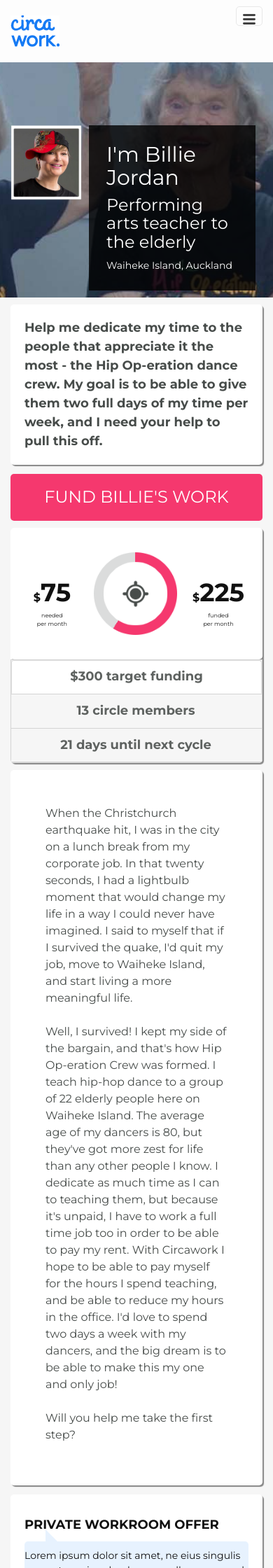
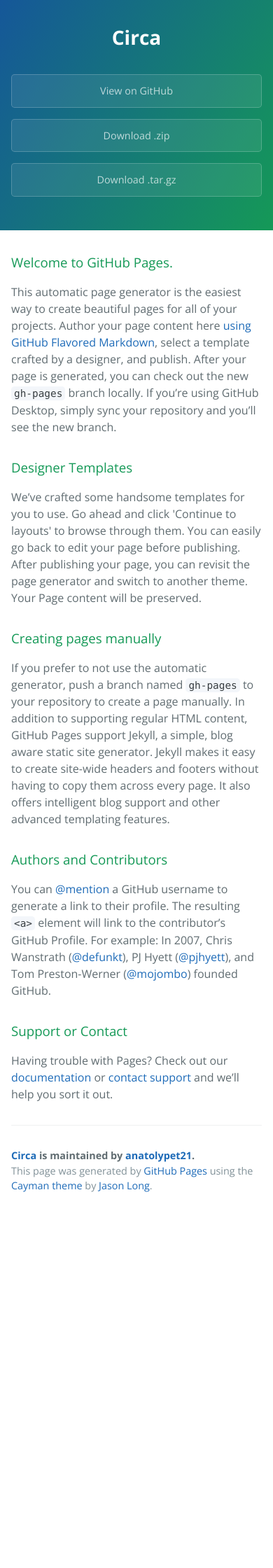
Before and after one commit to anatolypet21/circa, a Jekyll site: the page index.html, which Jekyll copies as it is, in a window 390 px wide. Shown: the top 2240 px of the page at 70% size. Built offline with Jekyll 4.4.1, drawn with Linux system fonts in a browser that asks for light colours; nearby versions of some CDN libraries; after the commit the page ends 1737 px from its top, so only the background shows below that; some of the changed text lies outside the part shown.

Commit message:
Create gh-pages branch via GitHub

```diff
--- a/index.html
+++ b/index.html
@@ -1,31 +1,57 @@
----
-layout: default
+<!DOCTYPE html>
+<html lang="en-us">
+  <head>
+    <meta charset="UTF-8">
+    <title>Circa by anatolypet21</title>
+    <meta name="viewport" content="width=device-width, initial-scale=1">
+    <link rel="stylesheet" type="text/css" href="stylesheets/normalize.css" media="screen">
+    <link href='https://fonts.googleapis.com/css?family=Open+Sans:400,700' rel='stylesheet' type='text/css'>
+    <link rel="stylesheet" type="text/css" href="stylesheets/stylesheet.css" media="screen">
+    <link rel="stylesheet" type="text/css" href="stylesheets/github-light.css" media="screen">
+  </head>
+  <body>
+    <section class="page-header">
+      <h1 class="project-name">Circa</h1>
+      <h2 class="project-tagline"></h2>
+      <a href="https://github.com/anatolypet21/circa" class="btn">View on GitHub</a>
+      <a href="https://github.com/anatolypet21/circa/zipball/master" class="btn">Download .zip</a>
+      <a href="https://github.com/anatolypet21/circa/tarball/master" class="btn">Download .tar.gz</a>
+    </section>
 
-overview:
-      - title: Help me dedicate my time to the people that appreciate it the most - the Hip Op-eration dance crew.  My goal is to be able to give them two full days of my time per week, and I need your help to pull this off.
-        content: When the Christchurch earthquake hit, I was in the city on a lunch break from my corporate job. In that twenty seconds, I had a lightbulb moment that would change my life in a way I could never have imagined. I said to myself that if I survived the quake, I'd quit my job, move to Waiheke Island, and start living a more meaningful life.<br/><br/>Well, I survived! I kept my side of the bargain, and that's how Hip Op-eration Crew was formed. I teach hip-hop dance to a group of 22 elderly people here on Waiheke Island. The average age of my dancers is 80, but they've got more zest for life than any other people I know. I dedicate as much time as I can to teaching them, but because it's unpaid, I have to work a full time job too in order to be able to pay my rent. With Circawork I hope to be able to pay myself for the hours I spend teaching, and be able to reduce my hours in the office. I'd love to spend two days a week with my dancers, and the big dream is to be able to make this my one and only job!<br/><br/>Will you help me take the first step?
----
+    <section class="main-content">
+      <h3>
+<a id="welcome-to-github-pages" class="anchor" href="#welcome-to-github-pages" aria-hidden="true"><span aria-hidden="true" class="octicon octicon-link"></span></a>Welcome to GitHub Pages.</h3>
 
-<section id="profile">
-  <div class="page">
+<p>This automatic page generator is the easiest way to create beautiful pages for all of your projects. Author your page content here <a href="https://guides.github.com/features/mastering-markdown/">using GitHub Flavored Markdown</a>, select a template crafted by a designer, and publish. After your page is generated, you can check out the new <code>gh-pages</code> branch locally. If you’re using GitHub Desktop, simply sync your repository and you’ll see the new branch.</p>
 
-    <div class="container overview">
-      <div class="col-sm-8 wow fadeInDown overviewcontent">
-        {% include overview.html %}
-      </div>
-      <div class="col-sm-4 wow fadeInDown desktop">
-        {% include side.html %}
-      </div>
-    </div>
+<h3>
+<a id="designer-templates" class="anchor" href="#designer-templates" aria-hidden="true"><span aria-hidden="true" class="octicon octicon-link"></span></a>Designer Templates</h3>
 
-    <div class="left-accordian">
-      <div class="parrent pull">
-        <ul class="nav nav-tabs nav-stacked">
-            <li class="active"><a href="#page1" data-toggle="tab" class="analistic-01">Overview</a></li>
-            <li class=""><a href="#page2" data-toggle="tab" class="analistic-02">circle members</a></li>
-            <li class=""><a href="#page3" data-toggle="tab" class="tehnical">updates</a></li>
-        </ul>
-     </div>
-    </div>
-  </div>
- </section>
+<p>We’ve crafted some handsome templates for you to use. Go ahead and click 'Continue to layouts' to browse through them. You can easily go back to edit your page before publishing. After publishing your page, you can revisit the page generator and switch to another theme. Your Page content will be preserved.</p>
+
+<h3>
+<a id="creating-pages-manually" class="anchor" href="#creating-pages-manually" aria-hidden="true"><span aria-hidden="true" class="octicon octicon-link"></span></a>Creating pages manually</h3>
+
+<p>If you prefer to not use the automatic generator, push a branch named <code>gh-pages</code> to your repository to create a page manually. In addition to supporting regular HTML content, GitHub Pages support Jekyll, a simple, blog aware static site generator. Jekyll makes it easy to create site-wide headers and footers without having to copy them across every page. It also offers intelligent blog support and other advanced templating features.</p>
+
+<h3>
+<a id="authors-and-contributors" class="anchor" href="#authors-and-contributors" aria-hidden="true"><span aria-hidden="true" class="octicon octicon-link"></span></a>Authors and Contributors</h3>
+
+<p>You can <a href="https://help.github.com/articles/basic-writing-and-formatting-syntax/#mentioning-users-and-teams" class="user-mention">@mention</a> a GitHub username to generate a link to their profile. The resulting <code>&lt;a&gt;</code> element will link to the contributor’s GitHub Profile. For example: In 2007, Chris Wanstrath (<a href="https://github.com/defunkt" class="user-mention">@defunkt</a>), PJ Hyett (<a href="https://github.com/pjhyett" class="user-mention">@pjhyett</a>), and Tom Preston-Werner (<a href="https://github.com/mojombo" class="user-mention">@mojombo</a>) founded GitHub.</p>
+
+<h3>
+<a id="support-or-contact" class="anchor" href="#support-or-contact" aria-hidden="true"><span aria-hidden="true" class="octicon octicon-link"></span></a>Support or Contact</h3>
+
+<p>Having trouble with Pages? Check out our <a href="https://help.github.com/pages">documentation</a> or <a href="https://github.com/contact">contact support</a> and we’ll help you sort it out.</p>
+
+      <footer class="site-footer">
+        <span class="site-footer-owner"><a href="https://github.com/anatolypet21/circa">Circa</a> is maintained by <a href="https://github.com/anatolypet21">anatolypet21</a>.</span>
+
+        <span class="site-footer-credits">This page was generated by <a href="https://pages.github.com">GitHub Pages</a> using the <a href="https://github.com/jasonlong/cayman-theme">Cayman theme</a> by <a href="https://twitter.com/jasonlong">Jason Long</a>.</span>
+      </footer>
+
+    </section>
+
+
+  </body>
+</html>
--- /dev/null
+++ b/stylesheets/github-light.css
@@ -0,0 +1,115 @@
+/*
+   Copyright 2014 GitHub Inc.
+
+   Licensed under the Apache License, Version 2.0 (the "License");
+   you may not use this file except in compliance with the License.
+   You may obtain a copy of the License at
+
+       http://www.apache.org/licenses/LICENSE-2.0
+
+   Unless required by applicable law or agreed to in writing, software
+   distributed under the License is distributed on an "AS IS" BASIS,
+   WITHOUT WARRANTIES OR CONDITIONS OF ANY KIND, either express or implied.
+   See the License for the specific language governing permissions and
+   limitations under the License.
+
+*/
+
+.pl-c /* comment */ {
+  color: #969896;
+}
+
+.pl-c1      /* constant, markup.raw, meta.diff.header, meta.module-reference, meta.property-name, support, support.constant, support.variable, variable.other.constant */,
+.pl-s .pl-v /* string variable */ {
+  color: #0086b3;
+}
+
+.pl-e  /* entity */,
+.pl-en /* entity.name */ {
+  color: #795da3;
+}
+
+.pl-s .pl-s1 /* string source */,
+.pl-smi      /* storage.modifier.import, storage.modifier.package, storage.type.java, variable.other, variable.parameter.function */ {
+  color: #333;
+}
+
+.pl-ent /* entity.name.tag */ {
+  color: #63a35c;
+}
+
+.pl-k /* keyword, storage, storage.type */ {
+  color: #a71d5d;
+}
+
+.pl-pds              /* punctuation.definition.string, string.regexp.character-class */,
+.pl-s                /* string */,
+.pl-s .pl-pse .pl-s1 /* string punctuation.section.embedded source */,
+.pl-sr               /* string.regexp */,
+.pl-sr .pl-cce       /* string.regexp constant.character.escape */,
+.pl-sr .pl-sra       /* string.regexp string.regexp.arbitrary-repitition */,
+.pl-sr .pl-sre       /* string.regexp source.ruby.embedded */ {
+  color: #183691;
+}
+
+.pl-v /* variable */ {
+  color: #ed6a43;
+}
+
+.pl-id /* invalid.deprecated */ {
+  color: #b52a1d;
+}
+
+.pl-ii /* invalid.illegal */ {
+  background-color: #b52a1d;
+  color: #f8f8f8;
+}
+
+.pl-sr .pl-cce /* string.regexp constant.character.escape */ {
+  color: #63a35c;
+  font-weight: bold;
+}
+
+.pl-ml /* markup.list */ {
+  color: #693a17;
+}
+
+.pl-mh        /* markup.heading */,
+.pl-mh .pl-en /* markup.heading entity.name */,
+.pl-ms        /* meta.separator */ {
+  color: #1d3e81;
+  font-weight: bold;
+}
+
+.pl-mq /* markup.quote */ {
+  color: #008080;
+}
+
+.pl-mi /* markup.italic */ {
+  color: #333;
+  font-style: italic;
+}
+
+.pl-mb /* markup.bold */ {
+  color: #333;
+  font-weight: bold;
+}
+
+.pl-md /* markup.deleted, meta.diff.header.from-file */ {
+  background-color: #ffecec;
+  color: #bd2c00;
+}
+
+.pl-mi1 /* markup.inserted, meta.diff.header.to-file */ {
+  background-color: #eaffea;
+  color: #55a532;
+}
+
+.pl-mdr /* meta.diff.range */ {
+  color: #795da3;
+  font-weight: bold;
+}
+
+.pl-mo /* meta.output */ {
+  color: #1d3e81;
+}
--- /dev/null
+++ b/stylesheets/stylesheet.css
@@ -0,0 +1,245 @@
+* {
+  box-sizing: border-box; }
+
+body {
+  padding: 0;
+  margin: 0;
+  font-family: "Open Sans", "Helvetica Neue", Helvetica, Arial, sans-serif;
+  font-size: 16px;
+  line-height: 1.5;
+  color: #606c71; }
+
+a {
+  color: #1e6bb8;
+  text-decoration: none; }
+  a:hover {
+    text-decoration: underline; }
+
+.btn {
+  display: inline-block;
+  margin-bottom: 1rem;
+  color: rgba(255, 255, 255, 0.7);
+  background-color: rgba(255, 255, 255, 0.08);
+  border-color: rgba(255, 255, 255, 0.2);
+  border-style: solid;
+  border-width: 1px;
+  border-radius: 0.3rem;
+  transition: color 0.2s, background-color 0.2s, border-color 0.2s; }
+  .btn + .btn {
+    margin-left: 1rem; }
+
+.btn:hover {
+  color: rgba(255, 255, 255, 0.8);
+  text-decoration: none;
+  background-color: rgba(255, 255, 255, 0.2);
+  border-color: rgba(255, 255, 255, 0.3); }
+
+@media screen and (min-width: 64em) {
+  .btn {
+    padding: 0.75rem 1rem; } }
+
+@media screen and (min-width: 42em) and (max-width: 64em) {
+  .btn {
+    padding: 0.6rem 0.9rem;
+    font-size: 0.9rem; } }
+
+@media screen and (max-width: 42em) {
+  .btn {
+    display: block;
+    width: 100%;
+    padding: 0.75rem;
+    font-size: 0.9rem; }
+    .btn + .btn {
+      margin-top: 1rem;
+      margin-left: 0; } }
+
+.page-header {
+  color: #fff;
+  text-align: center;
+  background-color: #159957;
+  background-image: linear-gradient(120deg, #155799, #159957); }
+
+@media screen and (min-width: 64em) {
+  .page-header {
+    padding: 5rem 6rem; } }
+
+@media screen and (min-width: 42em) and (max-width: 64em) {
+  .page-header {
+    padding: 3rem 4rem; } }
+
+@media screen and (max-width: 42em) {
+  .page-header {
+    padding: 2rem 1rem; } }
+
+.project-name {
+  margin-top: 0;
+  margin-bottom: 0.1rem; }
+
+@media screen and (min-width: 64em) {
+  .project-name {
+    font-size: 3.25rem; } }
+
+@media screen and (min-width: 42em) and (max-width: 64em) {
+  .project-name {
+    font-size: 2.25rem; } }
+
+@media screen and (max-width: 42em) {
+  .project-name {
+    font-size: 1.75rem; } }
+
+.project-tagline {
+  margin-bottom: 2rem;
+  font-weight: normal;
+  opacity: 0.7; }
+
+@media screen and (min-width: 64em) {
+  .project-tagline {
+    font-size: 1.25rem; } }
+
+@media screen and (min-width: 42em) and (max-width: 64em) {
+  .project-tagline {
+    font-size: 1.15rem; } }
+
+@media screen and (max-width: 42em) {
+  .project-tagline {
+    font-size: 1rem; } }
+
+.main-content :first-child {
+  margin-top: 0; }
+.main-content img {
+  max-width: 100%; }
+.main-content h1, .main-content h2, .main-content h3, .main-content h4, .main-content h5, .main-content h6 {
+  margin-top: 2rem;
+  margin-bottom: 1rem;
+  font-weight: normal;
+  color: #159957; }
+.main-content p {
+  margin-bottom: 1em; }
+.main-content code {
+  padding: 2px 4px;
+  font-family: Consolas, "Liberation Mono", Menlo, Courier, monospace;
+  font-size: 0.9rem;
+  color: #383e41;
+  background-color: #f3f6fa;
+  border-radius: 0.3rem; }
+.main-content pre {
+  padding: 0.8rem;
+  margin-top: 0;
+  margin-bottom: 1rem;
+  font: 1rem Consolas, "Liberation Mono", Menlo, Courier, monospace;
+  color: #567482;
+  word-wrap: normal;
+  background-color: #f3f6fa;
+  border: solid 1px #dce6f0;
+  border-radius: 0.3rem; }
+  .main-content pre > code {
+    padding: 0;
+    margin: 0;
+    font-size: 0.9rem;
+    color: #567482;
+    word-break: normal;
+    white-space: pre;
+    background: transparent;
+    border: 0; }
+.main-content .highlight {
+  margin-bottom: 1rem; }
+  .main-content .highlight pre {
+    margin-bottom: 0;
+    word-break: normal; }
+.main-content .highlight pre, .main-content pre {
+  padding: 0.8rem;
+  overflow: auto;
+  font-size: 0.9rem;
+  line-height: 1.45;
+  border-radius: 0.3rem; }
+.main-content pre code, .main-content pre tt {
+  display: inline;
+  max-width: initial;
+  padding: 0;
+  margin: 0;
+  overflow: initial;
+  line-height: inherit;
+  word-wrap: normal;
+  background-color: transparent;
+  border: 0; }
+  .main-content pre code:before, .main-content pre code:after, .main-content pre tt:before, .main-content pre tt:after {
+    content: normal; }
+.main-content ul, .main-content ol {
+  margin-top: 0; }
+.main-content blockquote {
+  padding: 0 1rem;
+  margin-left: 0;
+  color: #819198;
+  border-left: 0.3rem solid #dce6f0; }
+  .main-content blockquote > :first-child {
+    margin-top: 0; }
+  .main-content blockquote > :last-child {
+    margin-bottom: 0; }
+.main-content table {
+  display: block;
+  width: 100%;
+  overflow: auto;
+  word-break: normal;
+  word-break: keep-all; }
+  .main-content table th {
+    font-weight: bold; }
+  .main-content table th, .main-content table td {
+    padding: 0.5rem 1rem;
+    border: 1px solid #e9ebec; }
+.main-content dl {
+  padding: 0; }
+  .main-content dl dt {
+    padding: 0;
+    margin-top: 1rem;
+    font-size: 1rem;
+    font-weight: bold; }
+  .main-content dl dd {
+    padding: 0;
+    margin-bottom: 1rem; }
+.main-content hr {
+  height: 2px;
+  padding: 0;
+  margin: 1rem 0;
+  background-color: #eff0f1;
+  border: 0; }
+
+@media screen and (min-width: 64em) {
+  .main-content {
+    max-width: 64rem;
+    padding: 2rem 6rem;
+    margin: 0 auto;
+    font-size: 1.1rem; } }
+
+@media screen and (min-width: 42em) and (max-width: 64em) {
+  .main-content {
+    padding: 2rem 4rem;
+    font-size: 1.1rem; } }
+
+@media screen and (max-width: 42em) {
+  .main-content {
+    padding: 2rem 1rem;
+    font-size: 1rem; } }
+
+.site-footer {
+  padding-top: 2rem;
+  margin-top: 2rem;
+  border-top: solid 1px #eff0f1; }
+
+.site-footer-owner {
+  display: block;
+  font-weight: bold; }
+
+.site-footer-credits {
+  color: #819198; }
+
+@media screen and (min-width: 64em) {
+  .site-footer {
+    font-size: 1rem; } }
+
+@media screen and (min-width: 42em) and (max-width: 64em) {
+  .site-footer {
+    font-size: 1rem; } }
+
+@media screen and (max-width: 42em) {
+  .site-footer {
+    font-size: 0.9rem; } }
```
Also changed, not shown: params.json (added, +6 -0 lines), stylesheets/normalize.css (added).
